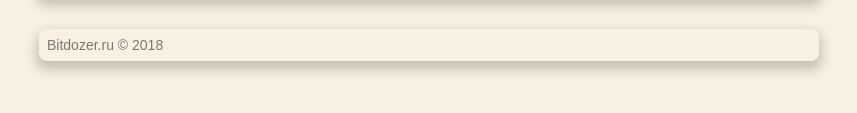
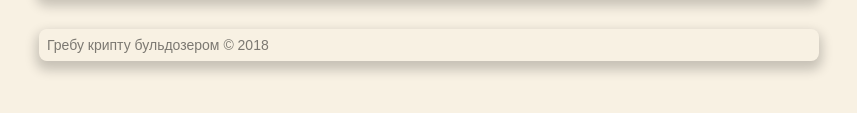
Before and after one commit to k0ttee/k0ttee.github.io, a plain HTML site: page index.html in a window 1280 px wide. Shown: the part 353-466 px from the top of the page, without its empty margins (211-1068 px from the left). Drawn offline with Linux system fonts and the light colour scheme.

Commit message:
Update index.html

```diff
--- a/index.html
+++ b/index.html
@@ -34,7 +34,7 @@
 		<h1>Боты</h1>
 		<p>Текст
 	</article>
-	<footer>Bitdozer.ru © 2018</footer>
+	<footer>Гребу крипту бульдозером © 2018</footer>
 	<nav>
 		<a href="/">суть</a>
 		<a href="/">авто</a>
```
